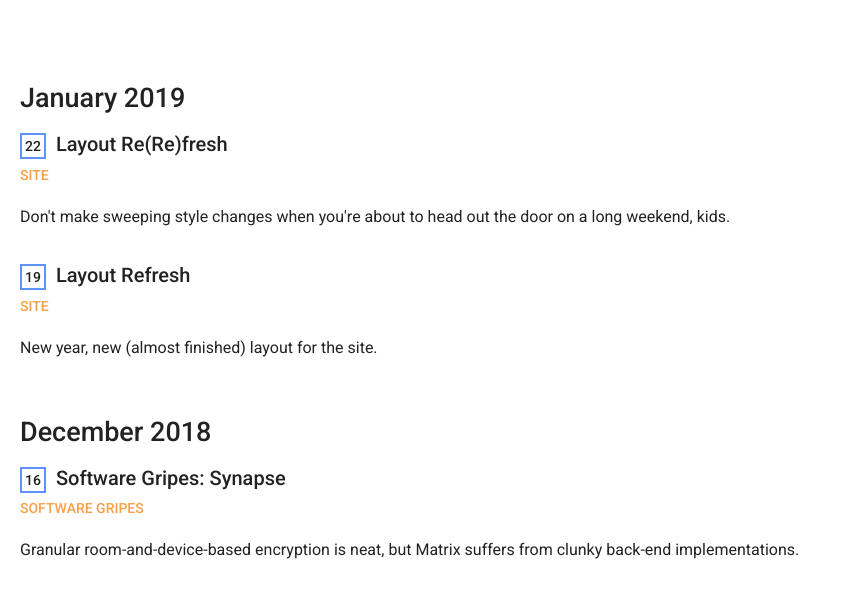
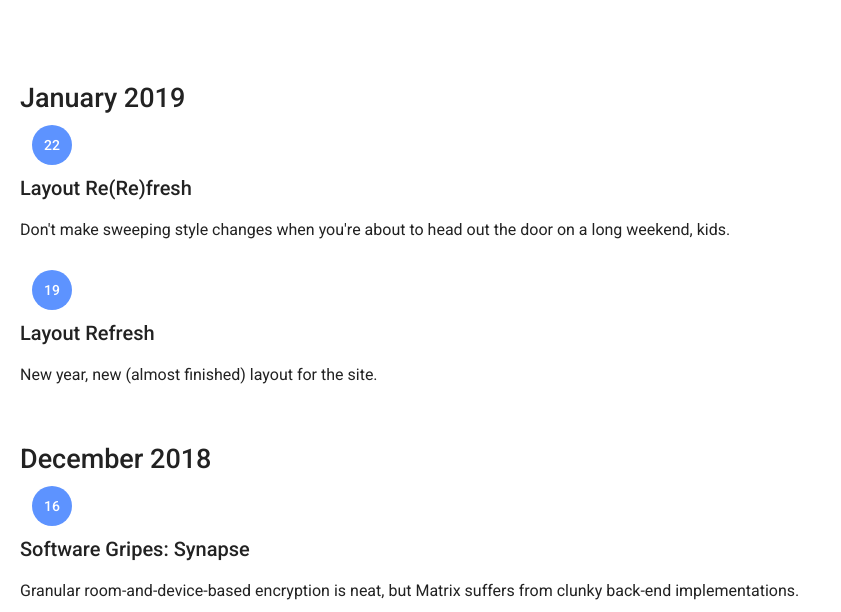
Before and after one commit to foggy1/personal-v2, a Gatsby site: page / in a window 1280 px wide. Shown: the part 139-751 px from the top of the page, without its empty margins (0-841 px from the left). Built offline with nearby package versions, Linux system fonts and the light colour scheme; Gatsby itself is replaced by a stand-in of ours; some packages are replaced by stand-ins of ours.

Commit message:
day date bubbles

```diff
--- a/src/components/Post/index.jsx
+++ b/src/components/Post/index.jsx
@@ -2,6 +2,7 @@ import React from 'react'
 import { Link } from 'gatsby'
 import moment from 'moment'
 import './style.scss'
+import feather from 'feather-icons'
 
 class Post extends React.Component {
   render() {
@@ -15,29 +16,29 @@ class Post extends React.Component {
 
     return (
       <div className="post">
-
-          <h3 className="post__title">
-          <span className="post__meta">
+        <div className="post__title-row">
             <time
               className="post__meta-time"
               dateTime={moment(date).format('MMMM D, YYYY')}
+              style={{position: 'relative'}}
             >
-              {moment(date).format('DD')}
+              <i dangerouslySetInnerHTML={{ __html: feather.icons.calendar.toSvg({height: 36, width: 36, color: 'white', zIndex: 10}) }} />
+              <span style={{position: 'absolute', bottom: 5, left: 12, backgroundColor: '#5d93ff', color: 'white', lineHeight: '40px', width: 40, borderRadius: 50, textAlign: 'center'}}>{moment(date).format('DD')}</span>
             </time>
-            <span className="post__meta-divider" />
-          </span>
+            <span classNme="post__meta-divider" />
+          <h3 className="post__title">
             <Link className="post__title-link" to={slug}>
               {title}
             </Link>
           </h3>
-            <div className="post__meta">
+          {/*            <div className="post__meta">
             <span className="post__meta-category" key={categorySlug}>
               <Link to={categorySlug} className="post__meta-category-link">
                 {category}
               </Link>
             </span>
-          </div>
-
+          </div>*/}
+        </div>
         <p className="post__description">{description}</p>
       </div>
     )
--- a/src/components/Post/style.scss
+++ b/src/components/Post/style.scss
@@ -26,13 +26,14 @@
         @include margin-bottom(.75);
     }
     &__meta {
+        @include line-height(2.0);
         &-time {
             font-size: $typographic-small-font-size;
             color: $color-base;
             font-weight: 500;
             text-transform: uppercase;
-            padding: 3px;
-            border: 2px solid $color-primary;
+//            padding: 3px;
+//            border: 2px solid $color-primary;
         }
         &-divider {
             margin: 0 5px;
```
